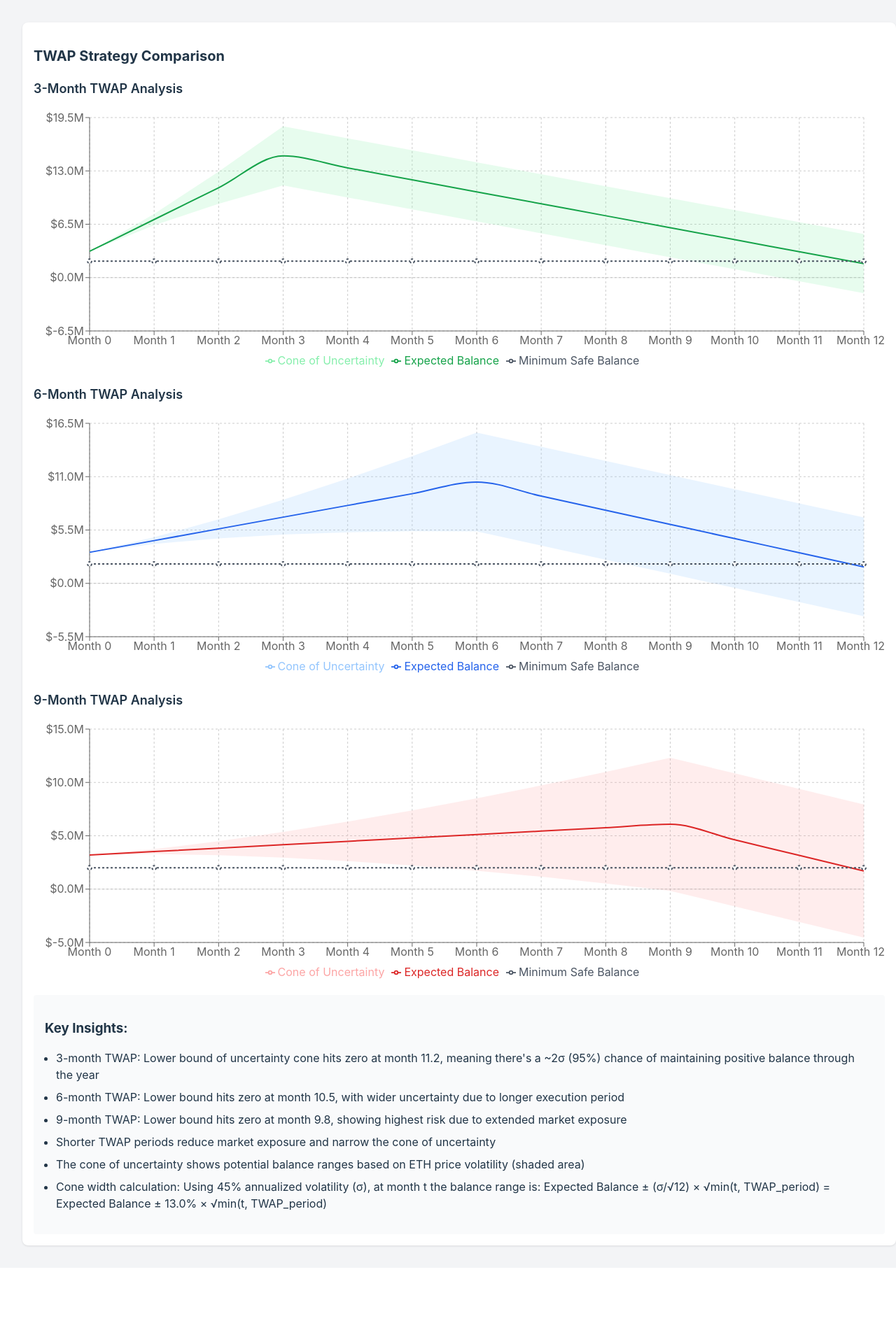
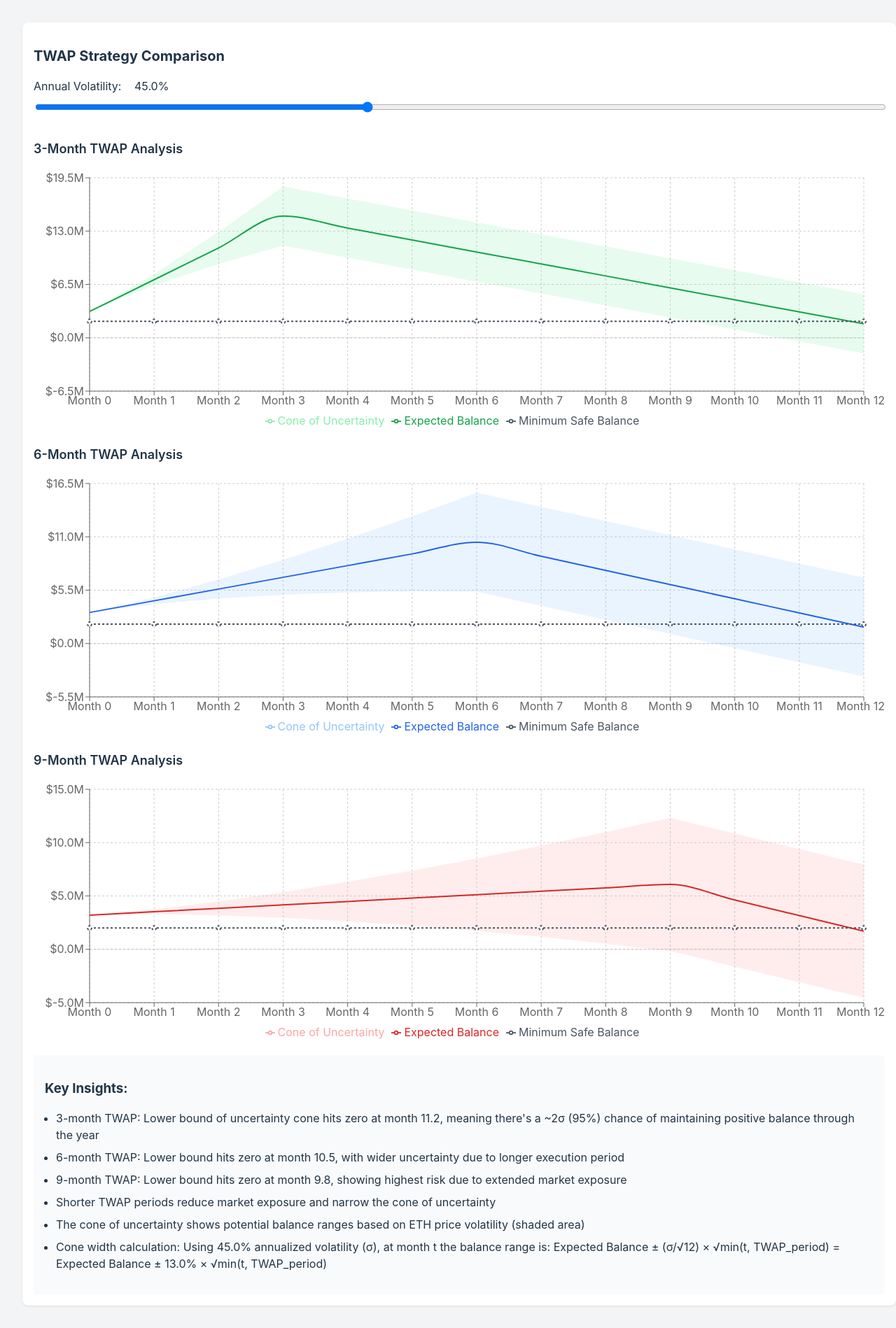
Before and after one commit to 5ajaki/twap-analysis, a React (Vite) app: page / in a window 1280 px wide. Shown: the whole page at 70% size. Before the commit the page ends 1812 px from the top, so only its background shows below. Built offline with nearby package versions, Linux system fonts and the light colour scheme.

Commit message:
Add interactive volatility slider to TWAP comparison chart

```diff
--- a/src/components/SplitTWAPComparison.tsx
+++ b/src/components/SplitTWAPComparison.tsx
@@ -134,7 +134,12 @@ const SplitTWAPComparison: React.FC = () => {
   const INITIAL_ETH = 6000;
   const IMMEDIATE_ETH = 1000;
   const ETH_PRICE = 3200;
-  const MONTHLY_VOL = 0.45 / Math.sqrt(12);
+  const BASE_ANNUAL_VOL = 0.45;
+
+  // State for volatility slider
+  const [annualVolatility, setAnnualVolatility] =
+    React.useState(BASE_ANNUAL_VOL);
+  const MONTHLY_VOL = annualVolatility / Math.sqrt(12);
 
   const generateData = (period: number) => {
     const data = [];
@@ -188,10 +193,36 @@ const SplitTWAPComparison: React.FC = () => {
         TWAP Strategy Comparison
       </h2>
 
+      <div style={{ marginBottom: "2rem" }}>
+        <div
+          style={{
+            display: "flex",
+            alignItems: "center",
+            gap: "1rem",
+            marginBottom: "0.5rem",
+          }}
+        >
+          <label htmlFor="volatility" style={{ minWidth: "8rem" }}>
+            Annual Volatility:
+          </label>
+          <span style={{ minWidth: "4rem" }}>
+            {(annualVolatility * 100).toFixed(1)}%
+          </span>
+        </div>
+        <input
+          id="volatility"
+          type="range"
+          min="0.1"
+          max="1.0"
+          step="0.05"
+          value={annualVolatility}
+          onChange={(e) => setAnnualVolatility(parseFloat(e.target.value))}
+          style={{ width: "100%" }}
+        />
+      </div>
+
       <TWAPChart data={generateData(3)} period={3} />
-
       <TWAPChart data={generateData(6)} period={6} />
-
       <TWAPChart data={generateData(9)} period={9} />
 
       <div
@@ -228,10 +259,10 @@ const SplitTWAPComparison: React.FC = () => {
             price volatility (shaded area)
           </li>
           <li>
-            Cone width calculation: Using 45% annualized volatility (σ), at
-            month t the balance range is: Expected Balance ± (σ/√12) × √min(t,
-            TWAP_period) = Expected Balance ± {(MONTHLY_VOL * 100).toFixed(1)}%
-            × √min(t, TWAP_period)
+            Cone width calculation: Using {(annualVolatility * 100).toFixed(1)}%
+            annualized volatility (σ), at month t the balance range is: Expected
+            Balance ± (σ/√12) × √min(t, TWAP_period) = Expected Balance ±{" "}
+            {(MONTHLY_VOL * 100).toFixed(1)}% × √min(t, TWAP_period)
           </li>
         </ul>
       </div>
```
